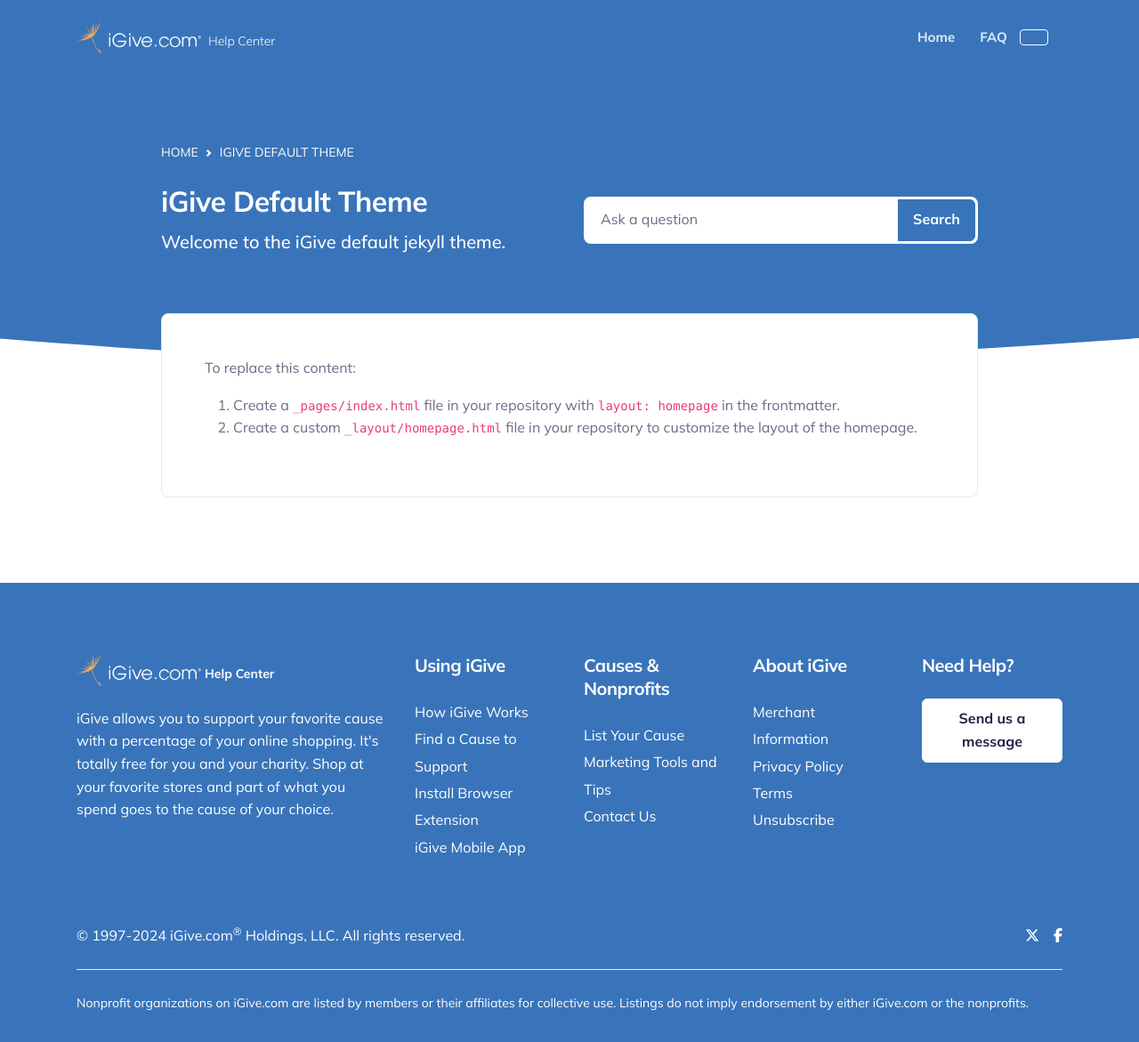
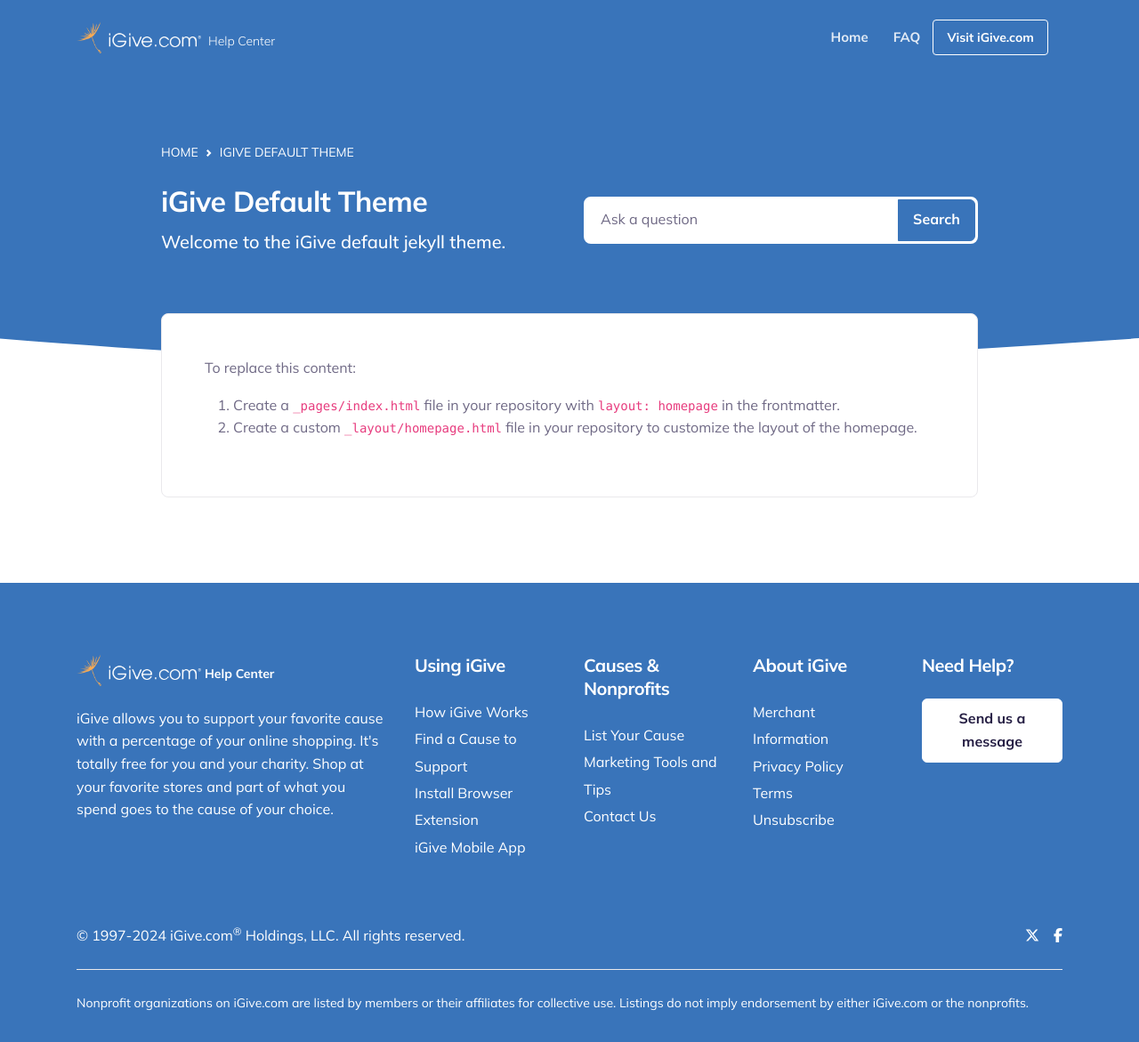
Before and after one commit to iGive-com/igive-jekyll-theme, a Jekyll site: the page built from _pages/index.md, in a window 1280 px wide and 1171 px high. Shown: the whole window at 89% size. Built offline with Jekyll 4.4.1, drawn with Linux system fonts in a browser that asks for light colours; nearby versions of some CDN libraries; our own code applies the rules of GitHub Pages for plain Markdown files.

Commit message:
Update navbar.html

```diff
--- a/_includes/navbar.html
+++ b/_includes/navbar.html
@@ -60,7 +60,7 @@
 
                     {% if site.data.navbar.button %}
                     <div class="d-flex align-items-center">
-                        <a href="{{ site.data.navbar.button.title }}" class="btn btn-outline-white btn-sm">{{ site.data.navbar.button.url }}</a>
+                        <a href="{{ site.data.navbar.button[0].url }}" class="btn btn-outline-white btn-sm">{{ site.data.navbar.button[0].title }}</a>
                     </div>
                     {% endif %}
 
```
